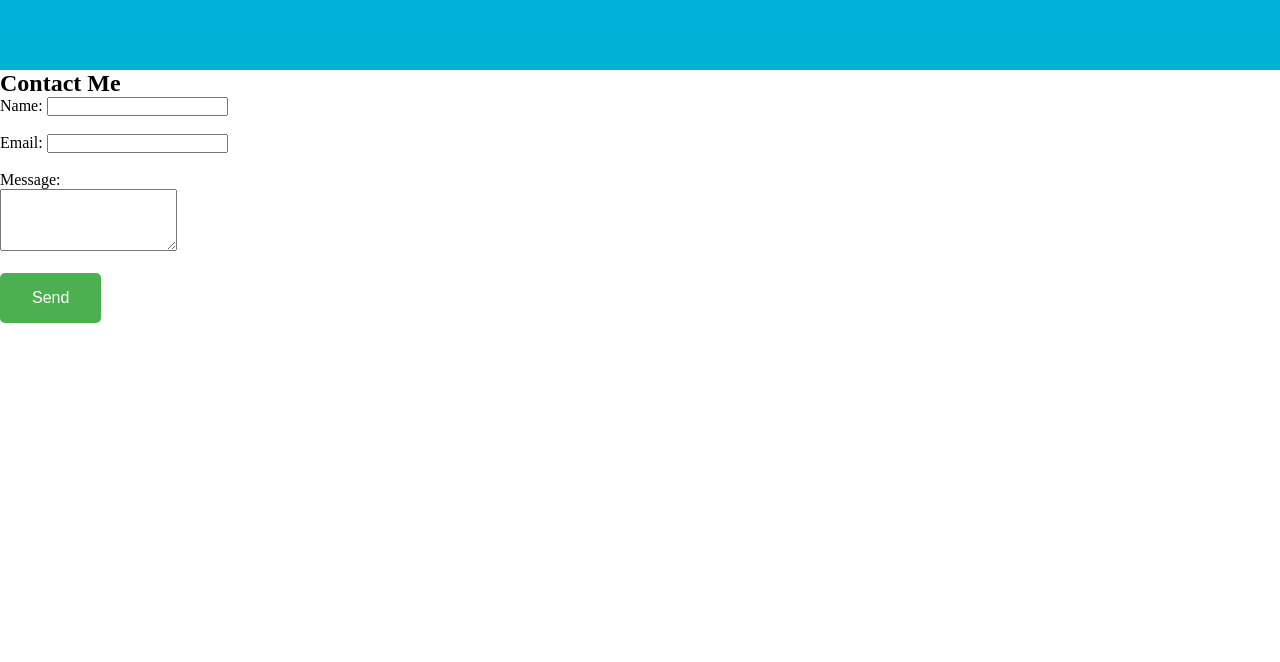
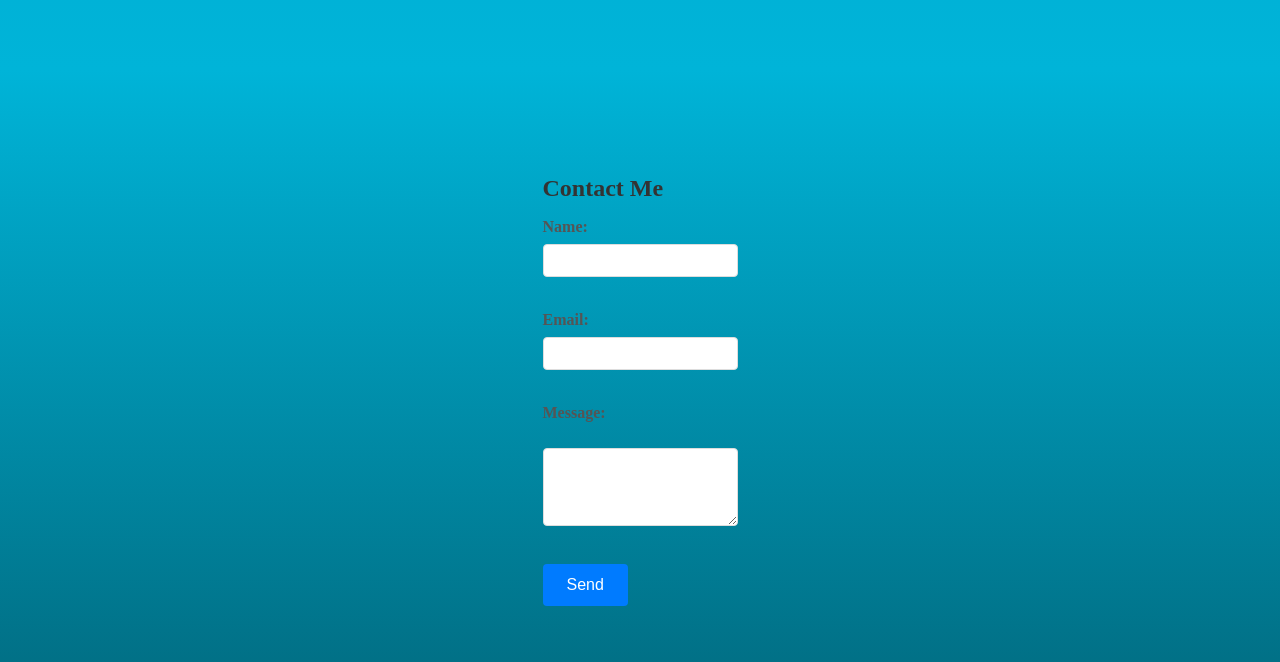
Before and after one commit to Noirakumaaa/Portfolio, a website: page public/index.html in a window 1280 px wide. Shown: the part 2674-3336 px from the top of the page. Before the commit the page ends 2997 px from the top, so only its background shows below. Drawn offline with nearby package versions, Linux system fonts and the light colour scheme; some packages are replaced by stand-ins of ours.

Commit message:
add design to contact

```diff
--- a/app.js
+++ b/app.js
@@ -20,7 +20,7 @@ app.post('/contact', async (req, res) => {
         `Message from ${name}`,
         `From: ${email}\n\n${message}`
       );
-      res.status(200).json({ message: 'Email sent successfully.' });
+      res.status(200);
     } catch (error) {
       console.error('Error sending email:', error);
       res.status(500).json({ message: 'Failed to send email.' });
--- a/public/index.html
+++ b/public/index.html
@@ -182,6 +182,7 @@
       </div>
       <!-- Contact Form Section -->
       <div class="contact-form-container" id="contact">
+        <div class="contact-input-container">
           <h2>Contact Me</h2>
           <form id="contactForm" action="/contact" method="POST">
             <label for="name">Name:</label>
@@ -195,6 +196,8 @@
         </div>
       </div>
 
+    </div>
+
     <script scr="app.js"></script>
   </body>
 </html>
--- a/public/styles.css
+++ b/public/styles.css
@@ -400,6 +400,64 @@ button:hover {
   padding: 2rem;
 }
 
+.contact-form-container {
+  height: 40rem;
+  width: 100%;
+  background: linear-gradient(to bottom, #00b4d8, #016b80);
+  display: flex;
+  justify-content: center;
+  align-items: center;
+}
+
+.Contact-input-cointainer {
+  background-color: white;
+  width: 20%;
+  height: 30rem;
+  display: flex;
+  justify-self: center;
+  align-items: center;
+  flex-direction: column;
+}
+
+
+.contact-input-container h2 {
+  margin-bottom: 1rem; /* Space below the heading */
+  font-size: 1.5rem; /* Adjusted font size */
+  color: #333; /* Dark grey color for text */
+}
+
+.contact-input-container label {
+  display: block;
+  font-weight: bold; /* Make labels bold */
+  margin-bottom: 0.5rem; /* Space below labels */
+  color: #555; /* Medium grey color for labels */
+}
+
+.contact-input-container input,
+.contact-input-container textarea {
+  width: 100%;
+  padding: 0.5rem;
+  margin-bottom: 1rem; /* Space below input fields */
+  border: 1px solid #ddd; /* Light border */
+  border-radius: 4px; /* Slightly rounded corners */
+  box-sizing: border-box; /* Ensure padding is included in width */
+}
+
+.contact-input-container button {
+  background-color: #007bff; /* Blue background color */
+  color: #fff; /* White text color */
+  border: none;
+  border-radius: 4px;
+  padding: 0.75rem 1.5rem; /* Padding inside button */
+  cursor: pointer;
+  font-size: 1rem; /* Adjusted font size */
+  transition: background-color 0.3s ease; /* Smooth transition effect */
+}
+
+.contact-input-container button:hover {
+  background-color: #0056b3; /* Darker blue on hover */
+}
+
 
 @media (max-width: 1024px) {
     body {
```
Lines whose indentation alone changed are shown as unchanged.
